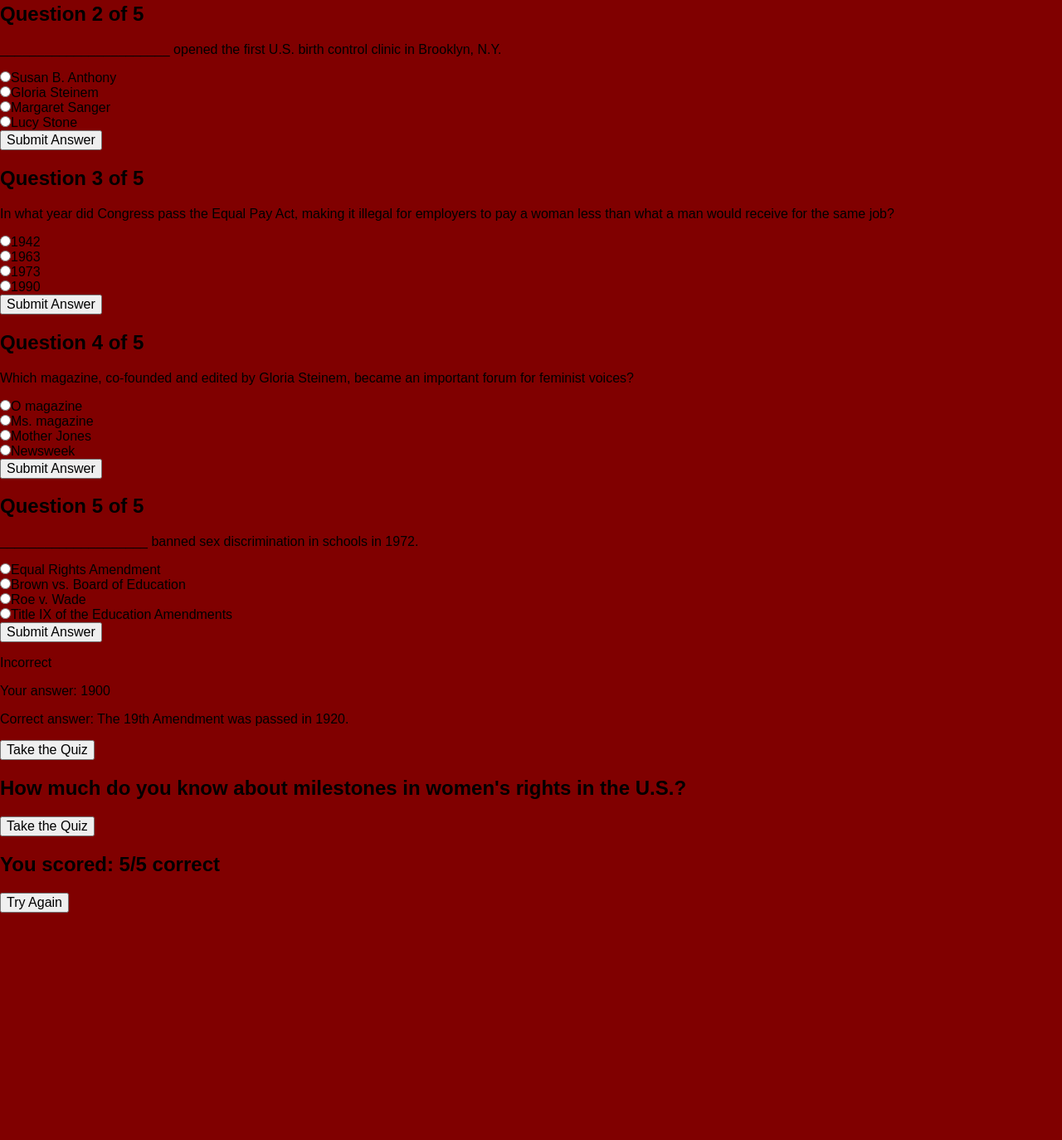
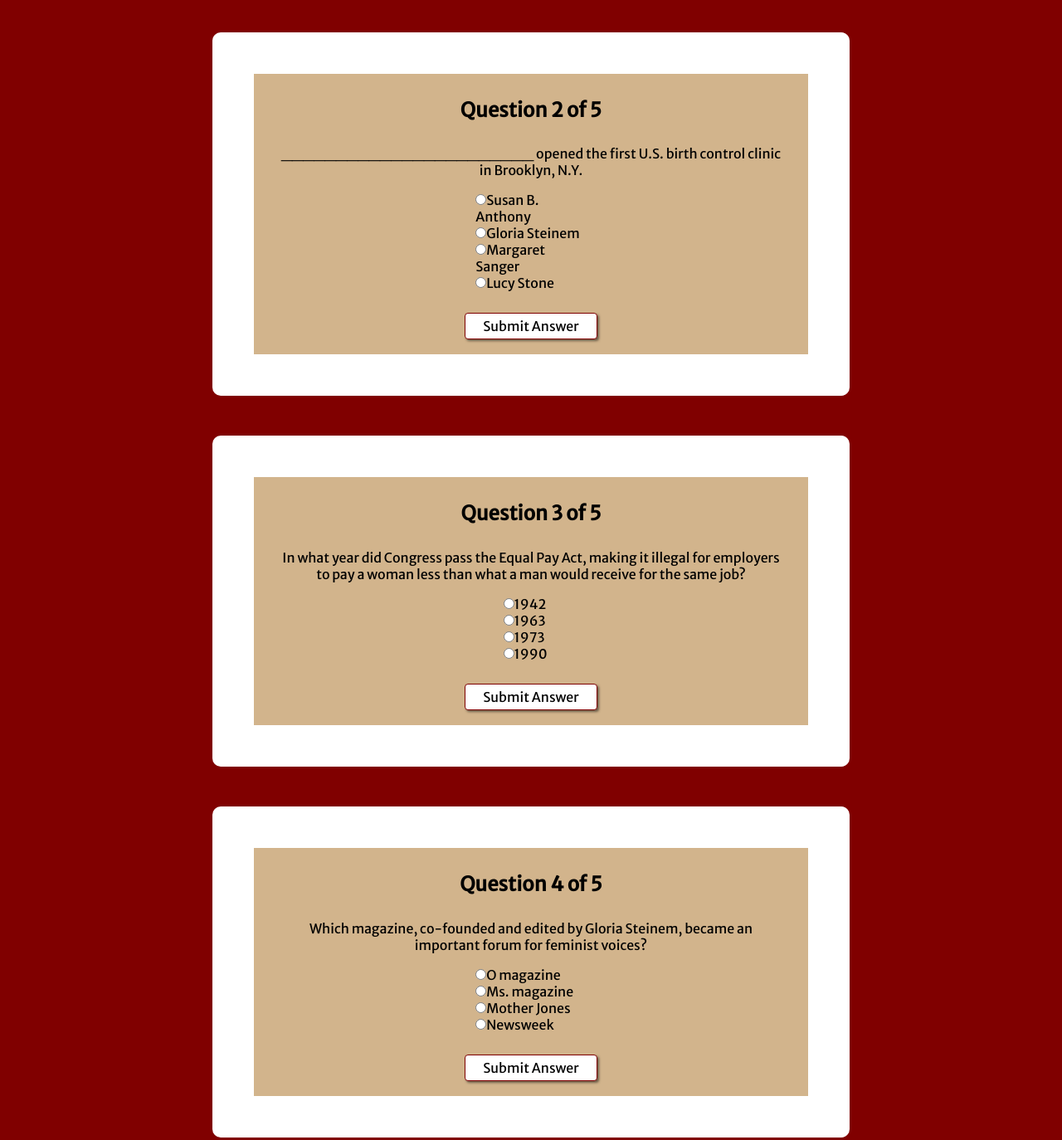
Before and after one commit to annette-arrigucci/quiz-app, a plain HTML site: page index.html in a window 1280 px wide. Shown: the part 718-2092 px from the top of the page at 83% size. Before the commit the page ends 1818 px from the top, so only its background shows below. Drawn offline with Linux system fonts and the light colour scheme.

Commit message:
updated styling of non-interactive version of quiz

```diff
--- a/css/style.css
+++ b/css/style.css
@@ -8,10 +8,11 @@ html {
 
 body {
 	background-color: maroon;
+	font-family: 'Merriweather Sans', sans-serif;
 }
 
-header {
-
+h1 {
+	font-family: 'Yeseva One', serif;
 }
 
 .header-content {
@@ -28,7 +29,7 @@ header {
 
 .header-content img {
 	float: left;
-	margin: 20px 30px;
+	margin: 20px 20px;
 }
 
 .header-content h1 {
@@ -38,3 +39,121 @@ header {
 	margin-left: 10px;
 	margin-right: 10px;
 }
+
+.question {
+	width: 60%;
+	margin: 3em auto;
+	padding-top: 0.5em;
+	padding-bottom: 0.5em;
+	border-radius: 10px;
+	background-color: tan;
+	text-align: center;
+	border: 50px solid white;
+}
+
+.question1 {
+
+}
+
+.question1 .radio-buttons {
+	width: 10%;
+}
+
+.question2 {
+
+}
+
+.question3 {
+
+}
+
+.question3 .radio-buttons {
+	width: 10%;
+}
+
+.question4 {
+
+}
+
+.question5 {
+
+}
+
+p {
+	padding-top: 0.5em;
+	padding-left: 2em;
+	padding-right: 2em;
+	margin: 1em auto;
+}
+
+.radio-buttons {
+	width: 20%;
+	text-align: left;
+	margin: 0 auto;
+	padding-bottom: 1em;
+}
+
+input[type="submit"] {
+	display: block;
+	width: 10em;
+	height: 2em;
+	background: #FFF;
+	border: 1px solid maroon;
+	border-radius: 4px;
+	margin: 10px auto;
+	box-shadow: 2px 2px 3px rgba(0,0,0,0.5);
+}
+
+.correct-answer {
+	width: 60%;
+	margin: 3em auto;
+	padding-top: 0.5em;
+	padding-bottom: 0.5em;
+	border-radius: 10px;
+	background-color: tan;
+	text-align: center;
+	border: 50px solid white;
+}
+
+.correct1 {
+
+}
+
+.correct2 {
+
+}
+
+.correct3 {
+
+}
+
+.correct4 {
+
+}
+
+.correct5 {
+
+}
+
+
+.introduction {
+	width: 60%;
+	margin: 3em auto;
+	padding: 3em;
+	border-radius: 10px;
+	background-color: tan;
+	text-align: center;
+	border: 50px solid white;
+}
+
+.score {
+	width: 60%;
+	margin: 3em auto;
+	padding-top: 0.5em;
+	padding-bottom: 0.5em;
+	border-radius: 10px;
+	background-color: tan;
+	text-align: center;
+	padding: 5em;
+	border: 50px solid white;
+}
--- a/index.html
+++ b/index.html
@@ -5,13 +5,14 @@
 	<title>U.S. Women's Rights History Quiz</title>
 	<link rel="stylesheet" type="text/css" href="css/style.css">
 	<link rel="stylesheet" type="text/css" href="css/normalize.css">
+	<link href='https://fonts.googleapis.com/css?family=Yeseva+One|Merriweather+Sans' rel='stylesheet' type='text/css'>
 </head>
 <body>
 	<header>
 	<div class="header-content">
-		<img src="images/womens-rights-statue_800.jpg" alt="statue" width="140">
+		<img src="images/womens-rights-statue_800.jpg" alt="statue" width="100">
 		<h1>History of U.S. Women's Rights Quiz</h1>
-		<img src="images/international_womens_day_800.jpg" alt="statue" width="200">
+		<!--<img src="images/international_womens_day_800.jpg" alt="statue" width="200">-->
 	</div>
 	</header>
 
@@ -19,10 +20,12 @@
 	<form>
 		<h2>Question 1 of 5</h2>
 		<p>The 19th Amendment granting women the right to vote was passed in what year?</p>
+			<div class="radio-buttons">
 			<input type="radio" name="answer" value="1875">1875<br>
 			<input type="radio" name="answer" value="1900">1900<br>
 			<input type="radio" name="answer" value="1920">1920<br>
 			<input type="radio" name="answer" value="1920">1952<br>
+			</div>
 		<input type="submit" value="Submit Answer">
 	</form>
 	</div>
@@ -31,10 +34,12 @@
 	<form>
 		<h2>Question 2 of 5</h2>
 		<p>_______________________ opened the first U.S. birth control clinic in Brooklyn, N.Y.</p>
+		<div class="radio-buttons">
 			<input type="radio" name="answer" value="Susan B. Anthony">Susan B. Anthony<br>
 			<input type="radio" name="answer" value="Gloria Steinem">Gloria Steinem<br>
 			<input type="radio" name="answer" value="Margaret Sanger">Margaret Sanger<br>
 			<input type="radio" name="answer" value="Lucy Stone">Lucy Stone<br>
+		</div>
 		<input type="submit" value="Submit Answer">
 	</form>
 	</div>
@@ -43,10 +48,12 @@
 	<form>
 		<h2>Question 3 of 5</h2>
 		<p>In what year did Congress pass the Equal Pay Act, making it illegal for employers to pay a woman less than what a man would receive for the same job?</p>
+		<div class="radio-buttons">
 			<input type="radio" name="answer" value="1942">1942<br>
 			<input type="radio" name="answer" value="1963">1963<br>
 			<input type="radio" name="answer" value="1973">1973<br>
 			<input type="radio" name="answer" value="1990">1990<br>
+		</div>
 		<input type="submit" value="Submit Answer">
 	</form>
 	</div>
@@ -55,10 +62,12 @@
 	<form>
 		<h2>Question 4 of 5</h2>
 		<p>Which magazine, co-founded and edited by Gloria Steinem, became an important forum for feminist voices?</p>
+		<div class="radio-buttons">
 			<input type="radio" name="answer" value="O magazine">O magazine<br>
 			<input type="radio" name="answer" value="Ms. magazine">Ms. magazine<br>
 			<input type="radio" name="answer" value="Mother Jones">Mother Jones<br>
 			<input type="radio" name="answer" value="Newsweek">Newsweek<br>
+		</div>
 		<input type="submit" value="Submit Answer">
 	</form>
 	</div>
@@ -67,23 +76,62 @@
 	<form>
 		<h2>Question 5 of 5</h2>
 		<p>____________________ banned sex discrimination in schools in 1972.</p>
+		<div class="radio-buttons">
 			<input type="radio" name="answer" value="Equal Rights Amendment">Equal Rights Amendment<br>
 			<input type="radio" name="answer" value="Brown vs. Board of Education">Brown vs. Board of Education<br>
 			<input type="radio" name="answer" value="Roe v. Wade">Roe v. Wade<br>
 			<input type="radio" name="answer" value="Title IX of the Education Amendments">Title IX of the Education Amendments<br>
+		</div>
 		<input type="submit" value="Submit Answer">
 	</form>
 	</div>
 
-	<div class="correct-answer">
-	<p>Incorrect</p>
-	<p>Your answer: 1900</p>
-	<p>Correct answer: The 19th Amendment was passed in 1920.</p>
-	<input type="submit" value="Take the Quiz">
+	<div class="correct-answer correct1">
+	<h2>Question 1 of 5</h2>
+	<p>The 19th Amendment granting women the right to vote was passed in what year?</p>
+	<p><b>Incorrect</b></p>
+	<p><b>Your answer:</b> 1900</p>
+	<p><b>Correct answer:</b> The 19th Amendment was passed in 1920.</p>
+	<input type="submit" value="Next Question">
+	</div>
+
+	<div class="correct-answer correct2">
+	<h2>Question 2 of 5</h2>
+	<p>_______________________ opened the first U.S. birth control clinic in Brooklyn, N.Y.</p>
+	<p><b>Your answer:</b> Susan B. Anthony</p>
+	<p><b>Correct answer:</b> Margaret Sanger opened the first birth-control clinic in the U.S.</p>
+	<input type="submit" value="Next Question">
+	</div>
+
+	<div class="correct-answer correct3">
+	<h2>Question 3 of 5</h2>
+	<p>In what year did Congress pass the Equal Pay Act, making it illegal for employers to pay a woman less than what a man would receive for the same job?</p>
+	<p><b>Incorrect</b></p>
+	<p><b>Your answer:</b> 1942</p>
+	<p><b>Correct answer:</b> The Equal Pay Act was passed in 1963.</p>
+	<input type="submit" value="Next Question">
+	</div>
+
+	<div class="correct-answer correct4">
+	<h2>Question 4 of 5</h2>
+	<p>Which magazine, co-founded and edited by Gloria Steinem, became an important forum for feminist voices?</p>
+	<p><b>Incorrect</b></p>
+	<p><b>Your answer:</b> O magazine</p>
+	<p><b>Correct answer:</b> Ms. magazine became a forum for feminist voices starting in 1972.</p>
+	<input type="submit" value="Next Question">
+	</div>
+
+	<div class="correct-answer correct5">
+	<h2>Question 5 of 5</h2>
+	<p>____________________ banned sex discrimination in schools in 1972.</p>
+	<p><b>Incorrect</b></p>
+	<p><b>Your answer:</b> Equal Rights Amendment</p>
+	<p><b>Correct answer:</b> Title IX of the Education Amendments banned sex discrimination in schools.</p>
+	<input type="submit" value="Next Question">
 	</div>
 
 	<div class="introduction">
-	<h2>How much do you know about milestones in women's rights in the U.S.?</h2>
+	<p><h2>How much do you know about milestones<br> in women's rights in the U.S.?</h2></p>
 	<input type="submit" value="Take the Quiz">
 	</div>
 
```
